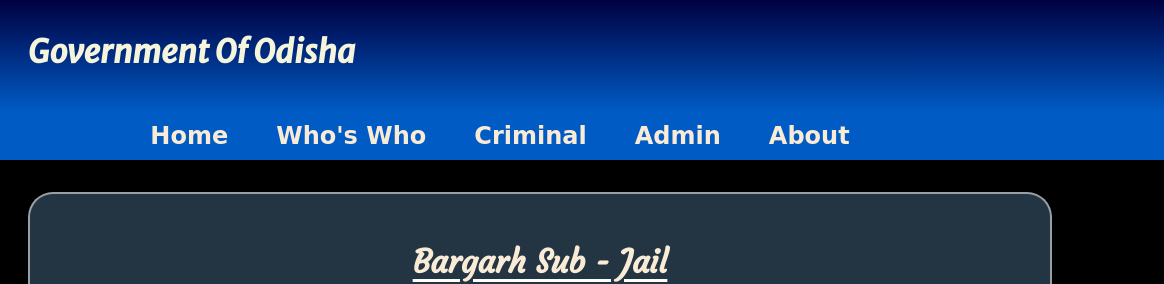
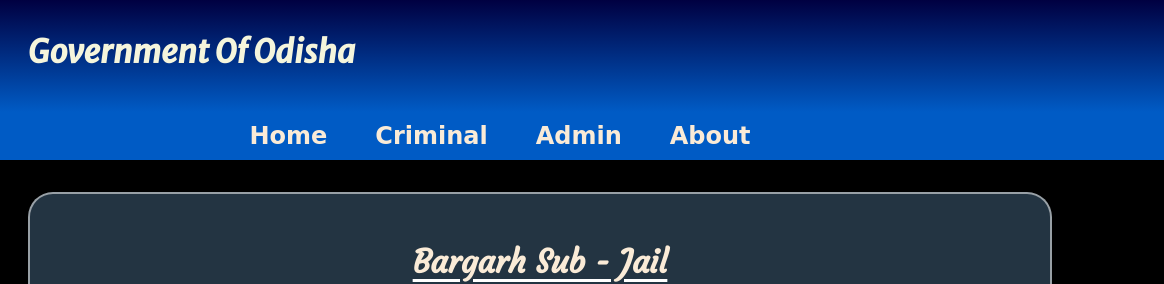
Before and after one commit to ruturajbiswal/Criminal_Record, a plain HTML site: page index.html in a window 1280 px wide. Shown: the top 284 px of the page, 116-1280 px from the left. Drawn offline with Linux system fonts and the light colour scheme; a web font is replaced by a local one.

Commit message:
Update index.html

```diff
--- a/index.html
+++ b/index.html
@@ -31,7 +31,7 @@
 </div>
 <nav id="navbar">
 <a href="./index.html" id="link1">Home</a>
-<a href="./Html/const.html" id="link2">Who's Who</a>
+<!-- <a href="./Html/const.html" id="link2">Who's Who</a> -->
 <a href="./Html/criminal.html" id="link3">Criminal</a>
 <a href="./Html/admin.html" id="link4">Admin</a>
 <a href="https://github.com/ruturajbiswal" id="link5">About</a>
```
